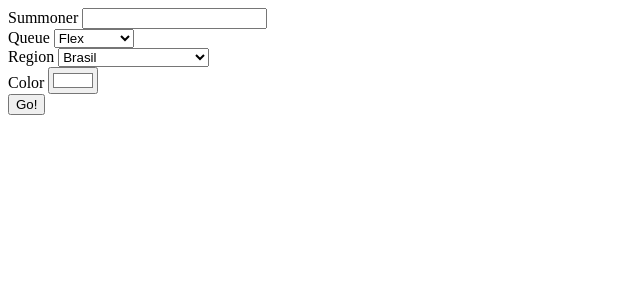
After one commit to caio-emidio/LolWitch, a Flask app: page / in a window 1280 px wide. The commit adds this page. Shown: the top 300 px of the page, without its empty margins (0-640 px from the left). Run offline with Flask 2, Linux system fonts and the light colour scheme.

Commit message:
Included Index and some improvements

```diff
--- a/app.py
+++ b/app.py
@@ -1,11 +1,21 @@
 from flask import Flask
-from flask import render_template, redirect
+from flask import render_template, redirect, request
 import requests
+from decouple import config
 app = Flask(__name__)
 
 links = {
     "BR1": "br1.api.riotgames.com",
-    "EUN1": "eun1.api.riotgames.com"
+    "EUN1": "eun1.api.riotgames.com",
+    "EUW1": "euw1.api.riotgames.com",
+    "JP1": "jp1.api.riotgames.com",
+    "KR": "kr.api.riotgames.com",
+    "LA1": "la1.api.riotgames.com",
+    "LA2": "la2.api.riotgames.com",
+    "NA1": "na1.api.riotgames.com",
+    "OC1": "oc1.api.riotgames.com",
+    "TR1": "tr1.api.riotgames.com",
+    "RU": "ru.api.riotgames.com",
 }
 
 images = {
@@ -20,14 +30,23 @@ images = {
     "BRONZE": "Emblem_Bronze.png",
 }
 
-@app.route("/<country>/<name>/<type>")
-def index(country, name, type):
-    data = define_map(get(country, name))
-    return render_template('template.html', data = data[type])
+@app.route("/")
+def index():
+    return render_template('index.html')
+
+@app.route("/rankedwitch/")
+def showData():
+    region = request.args.get('region')
+    name = request.args.get('summoner')
+    queue = request.args.get('queue')
+    color = request.args.get('color')
+    data = define_map(get(region, name))
+    return render_template('template.html', data = data[queue], color = color)
 
 
 def get(country, name):
-    headers = {'X-Riot-Token': 'RGAPI-68de7c3b-780b-4b87-b1de-2eafe71442d5'}
+    token = config('TOKEN')
+    headers = {'X-Riot-Token': token}
     url = f"https://{links[country]}/lol/summoner/v4/summoners/by-name/{name}"
     r = requests.get(url, headers=headers).json()
     id = r["id"]
@@ -45,7 +64,6 @@ def define_map(response):
                 "percentWin": float(res["wins"] / res["wins"] + res["losses"])
             }
         lista[res["queueType"]] = map
-    print(lista)
     return lista
 
 if __name__ == '__main__':
--- /dev/null
+++ b/templates/index.html
@@ -0,0 +1,50 @@
+<!DOCTYPE html>
+<html lang="en">
+
+<head>
+    <meta charset="UTF-8">
+    <meta http-equiv="refresh" content="60">
+    <meta name="viewport" content="width=device-width, initial-scale=1.0">
+    <title>LoL Witch</title>
+</head>
+
+<body>
+    <form action="/rankedwitch">
+        <div>
+            <label for="summoner">Summoner</label>
+            <input name="summoner" type="text">
+        </div>
+        <div>
+            <label for="queue">Queue</label>
+            <select name="queue" id="queue">
+                <option value="RANKED_FLEX_SR">Flex</option>
+                <option value="RANKED_SOLO_5x5">Solo 5v5</option>
+                <option value="RANKED_TEAM_5x5">Team 5v5</option>
+            </select>
+        </div>
+        <div>
+            <label for="region">Region</label>
+            <select name="region" id="region">
+                <option value="BR1">Brasil</option>
+                <option value="EUN1">Europe Nordic & East</option>
+                <option value="EUW1">Europe West</option>
+                <option value="JP1">Japao</option>
+                <option value="KR">Korea</option>
+                <option value="LA1">Latin America</option>
+                <option value="LA2">Canada</option>
+                <option value="NA1">North America</option>
+                <option value="OC1">Oceania</option>
+                <option value="TR1">Turkey</option>
+                <option value="RU">Russia</option>
+            </select>
+        </div>
+        <div>
+            <label for="color">Color</label>
+            <input name="color" type="color" value="#ffffff">
+        </div>
+        <button>Go!</button>
+
+    </form>
+</body>
+
+</html>
```
Also changed, not shown: static/css/main.css (+20 -10 lines), templates/template.html (+13 -2 lines), templates/template_test.html (deleted, +0 -20 lines), 3 other files.
